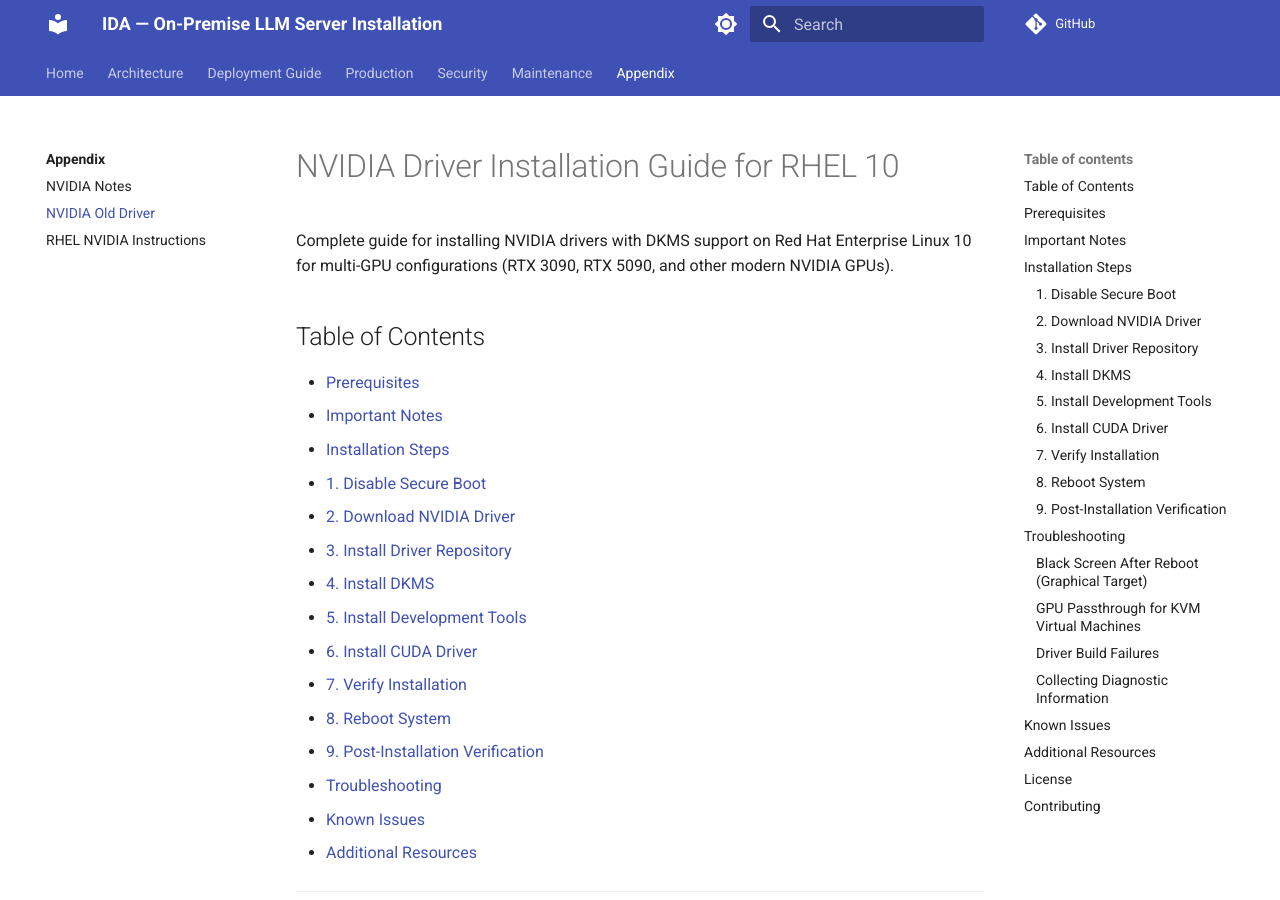
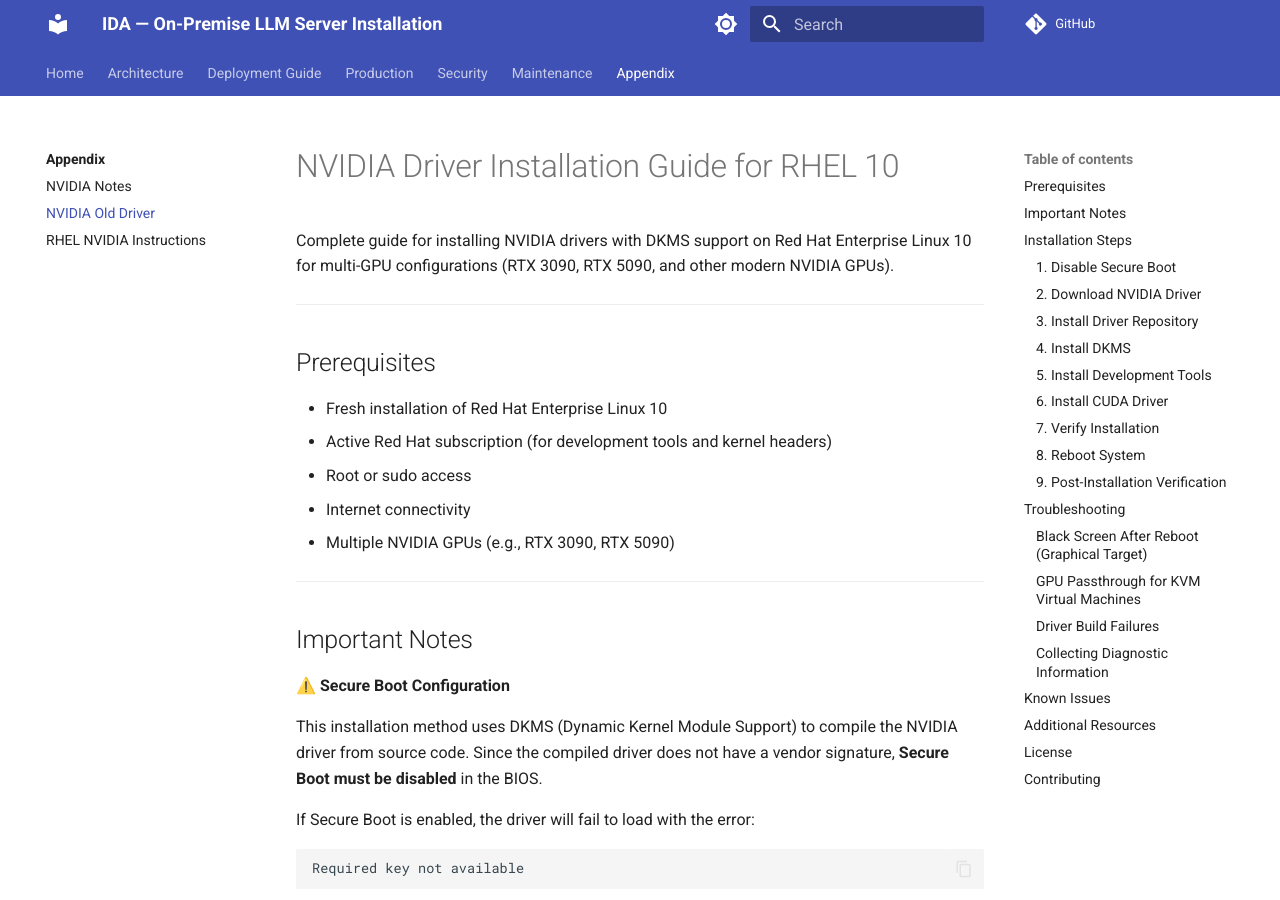
Before and after one commit to gblake55/On-Premise-LLM-Server-Installation, an MkDocs documentation site: the page built from docs/appendix/nvidia-old-driver.md, in a window 1280 px wide and 900 px high. Built offline with MkDocs 1.6.1 and Material for MkDocs 9.7.7, drawn with Linux system fonts in a browser that asks for light colours; comment, search, counter and statistics services are not loaded.

Commit message:
Remove manual TOC from nvidia-old-driver.md

```diff
--- a/docs/appendix/nvidia-old-driver.md
+++ b/docs/appendix/nvidia-old-driver.md
@@ -1,24 +1,6 @@
 # NVIDIA Driver Installation Guide for RHEL 10
 
 Complete guide for installing NVIDIA drivers with DKMS support on Red Hat Enterprise Linux 10 for multi-GPU configurations (RTX 3090, RTX 5090, and other modern NVIDIA GPUs).
-
-## Table of Contents
-
-- [Prerequisites](#prerequisites)
-- [Important Notes](#important-notes)
-- [Installation Steps](#installation-steps)
-  - [1. Disable Secure Boot](#1-disable-secure-boot)
-  - [2. Download NVIDIA Driver](#2-download-nvidia-driver)
-  - [3. Install Driver Repository](#3-install-driver-repository)
-  - [4. Install DKMS](#4-install-dkms)
-  - [5. Install Development Tools](#5-install-development-tools)
-  - [6. Install CUDA Driver](#6-install-cuda-driver)
-  - [7. Verify Installation](#7-verify-installation)
-  - [8. Reboot System](#8-reboot-system)
-  - [9. Post-Installation Verification](#9-post-installation-verification)
-- [Troubleshooting](#troubleshooting)
-- [Known Issues](#known-issues)
-- [Additional Resources](#additional-resources)
 
 ---
 
```
